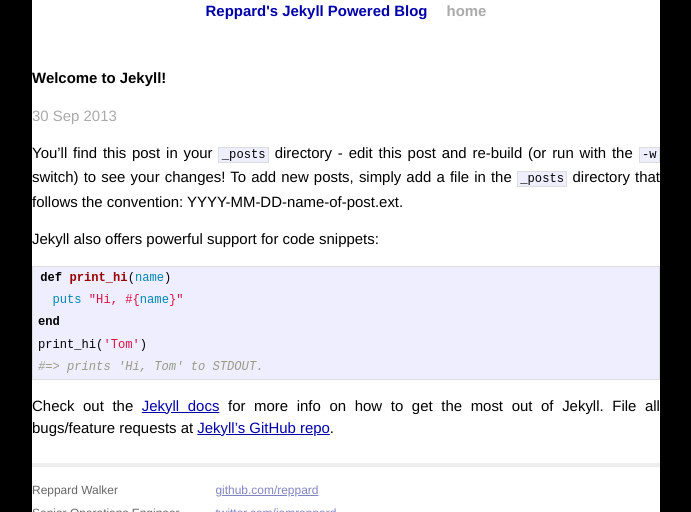
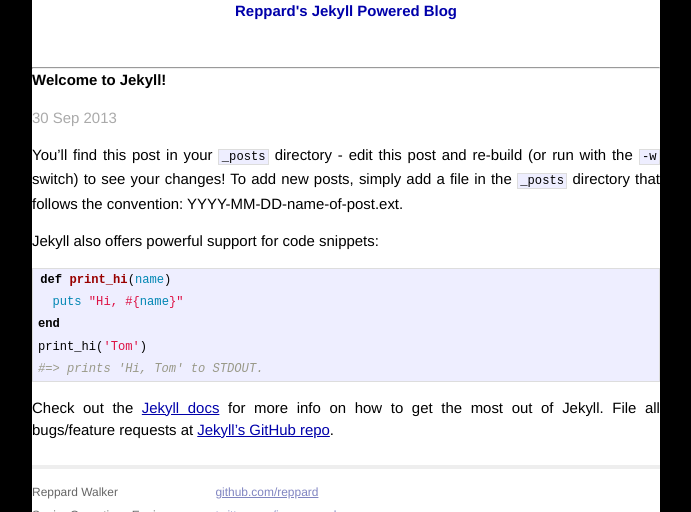
Before and after one commit to reppard/jekyll-blog, a Jekyll site: the page built from _posts/2013-09-30-welcome-to-jekyll.markdown, in a window 1280 px wide, cut to the strip 0-512 px from the top of the page. Shown: the whole strip, without its empty margins (294-985 px from the left). Built offline with Jekyll 4.4.1, drawn with Linux system fonts in a browser that asks for light colours; Markdown is read by kramdown in place of the engine named in the settings.

```diff
--- a/_layouts/default.html
+++ b/_layouts/default.html
@@ -18,7 +18,7 @@
         <div class="site">
           <div class="header">
             <h1 class="title"><a href="/">{{ site.name }}</a></h1>
-            <a class="extra" href="/">home</a>
+            <hr>
           </div>
 
           {{ content }}
```
Also changed, not shown: css/images/back.jpg (added), 1 other file.
